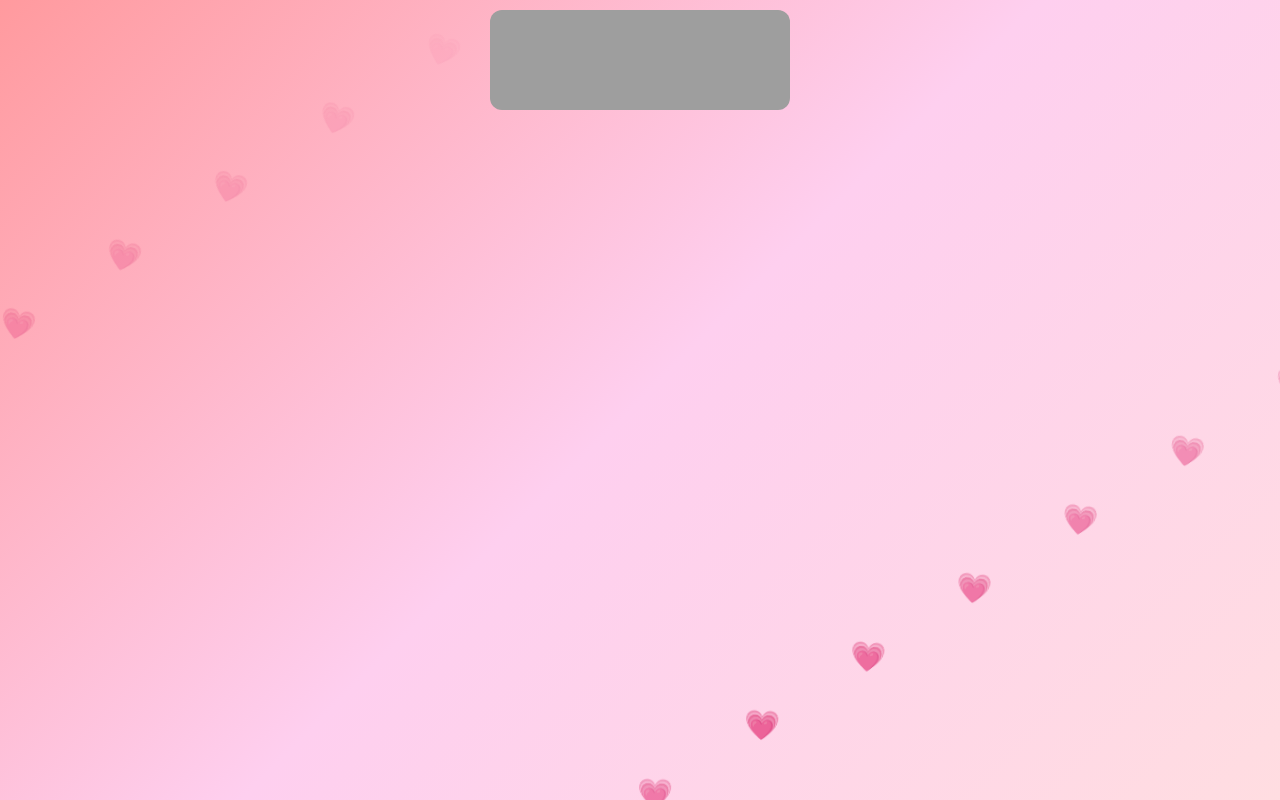
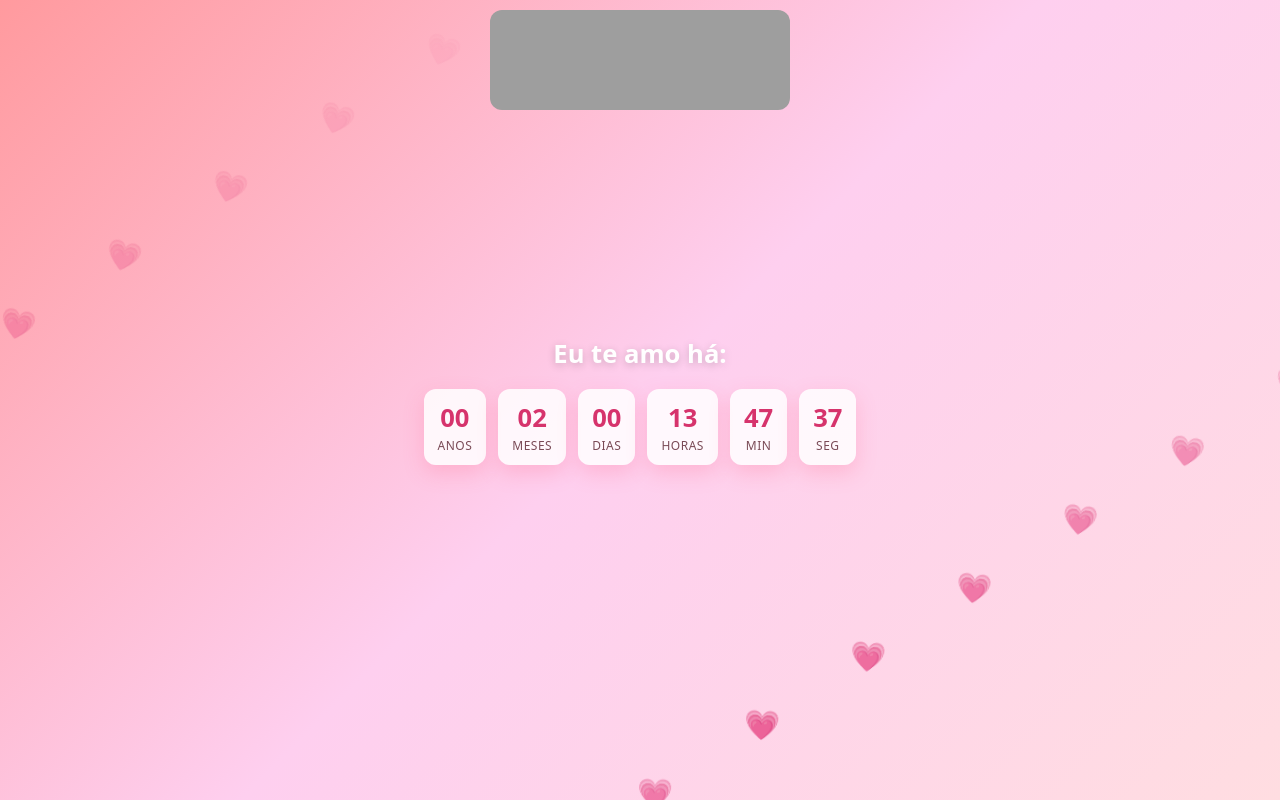
Before and after one commit to VictorS357/Site-para-namorada, a React (Vite) app: page /sim in a window 1280 px wide. Built offline with nearby package versions, Linux system fonts and the light colour scheme; grey boxes are pictures that could not be loaded.

Commit message:
install dayjs and create timer

```diff
--- a/package.json
+++ b/package.json
@@ -10,6 +10,7 @@
     "preview": "vite preview"
   },
   "dependencies": {
+    "dayjs": "^1.11.21",
     "react": "^19.2.7",
     "react-dom": "^19.2.7",
     "react-router-dom": "^7.18.1"
--- /dev/null
+++ b/src/pages/Components/Cronometro.css
@@ -0,0 +1,41 @@
+.cronometro {
+  display: flex;
+  gap: 12px;
+  justify-content: center;
+  flex-wrap: wrap;
+}
+
+.cronometro .unidade {
+  display: flex;
+  flex-direction: column;
+  align-items: center;
+  background: rgba(255, 255, 255, 0.85);
+  border-radius: 12px;
+  padding: 10px 14px;
+  min-width: 56px;
+  box-shadow: 0 8px 20px rgba(255, 105, 135, 0.25);
+}
+
+.cronometro .valor {
+  font-size: 1.6rem;
+  font-weight: 700;
+  color: #d6336c;
+}
+
+.cronometro .rotulo {
+  font-size: 0.75rem;
+  color: #7a4a56;
+  text-transform: uppercase;
+  letter-spacing: 0.5px;
+}
+
+@media (max-width: 480px) {
+  .cronometro .unidade {
+    min-width: 46px;
+    padding: 8px 10px;
+  }
+
+  .cronometro .valor {
+    font-size: 1.3rem;
+  }
+}
--- /dev/null
+++ b/src/pages/Components/Cronometro.jsx
@@ -0,0 +1,57 @@
+import { useEffect, useState } from 'react';
+import dayjs from 'dayjs';
+import './Cronometro.css';
+
+const INICIO = dayjs('2026-04-30T15:00:00');
+
+function calcularTempo(agora) {
+  const anos = agora.diff(INICIO, 'year');
+  const apósAnos = INICIO.add(anos, 'year');
+
+  const meses = agora.diff(apósAnos, 'month');
+  const apósMeses = apósAnos.add(meses, 'month');
+
+  const dias = agora.diff(apósMeses, 'day');
+  const apósDias = apósMeses.add(dias, 'day');
+
+  const horas = agora.diff(apósDias, 'hour');
+  const apósHoras = apósDias.add(horas, 'hour');
+
+  const minutos = agora.diff(apósHoras, 'minute');
+  const apósMinutos = apósHoras.add(minutos, 'minute');
+
+  const segundos = agora.diff(apósMinutos, 'second');
+
+  return { anos, meses, dias, horas, minutos, segundos };
+}
+
+export function Cronometro() {
+  const [agora, setAgora] = useState(() => dayjs());
+
+  useEffect(() => {
+    const id = setInterval(() => setAgora(dayjs()), 1000);
+    return () => clearInterval(id);
+  }, []);
+
+  const { anos, meses, dias, horas, minutos, segundos } = calcularTempo(agora);
+
+  const unidades = [
+    { valor: anos, rotulo: 'anos' },
+    { valor: meses, rotulo: 'meses' },
+    { valor: dias, rotulo: 'dias' },
+    { valor: horas, rotulo: 'horas' },
+    { valor: minutos, rotulo: 'min' },
+    { valor: segundos, rotulo: 'seg' },
+  ];
+
+  return (
+    <div className="cronometro">
+      {unidades.map(({ valor, rotulo }) => (
+        <div className="unidade" key={rotulo}>
+          <span className="valor">{String(valor).padStart(2, '0')}</span>
+          <span className="rotulo">{rotulo}</span>
+        </div>
+      ))}
+    </div>
+  );
+}
--- a/src/pages/Sucesso.css
+++ b/src/pages/Sucesso.css
@@ -7,6 +7,19 @@
   padding: 24px;
   overflow: hidden;
   background: linear-gradient(135deg, #ff9a9e 0%, #fecfef 50%, #ffdde1 100%);
+}
+
+.sucesso .cronometro-container {
+  position: relative;
+  z-index: 1;
+  text-align: center;
+}
+
+.sucesso .titulo {
+  margin: 0 0 16px;
+  font-size: 1.6rem;
+  color: #fff;
+  text-shadow: 0 2px 8px rgba(0, 0, 0, 0.2);
 }
 
 .sucesso .coracoes-flutuantes {
--- a/src/pages/Sucesso.jsx
+++ b/src/pages/Sucesso.jsx
@@ -1,5 +1,6 @@
 import { Link } from 'react-router-dom';
 import { Header } from './Components/Header';
+import { Cronometro } from './Components/Cronometro';
 import './Sucesso.css'
 
 
@@ -19,12 +20,8 @@ function Sucesso() {
 
         <section className="tempo">
           <div className="cronometro-container">
-            <h2 className="titulo">
-
-            </h2>
-            <div className="cronometro">
-
-            </div>
+            <h2 className="titulo">Eu te amo há:</h2>
+            <Cronometro />
           </div>
         </section>
       </main>
```
Also changed, not shown: 1 other file (tests, documents, lock files or other folders).
